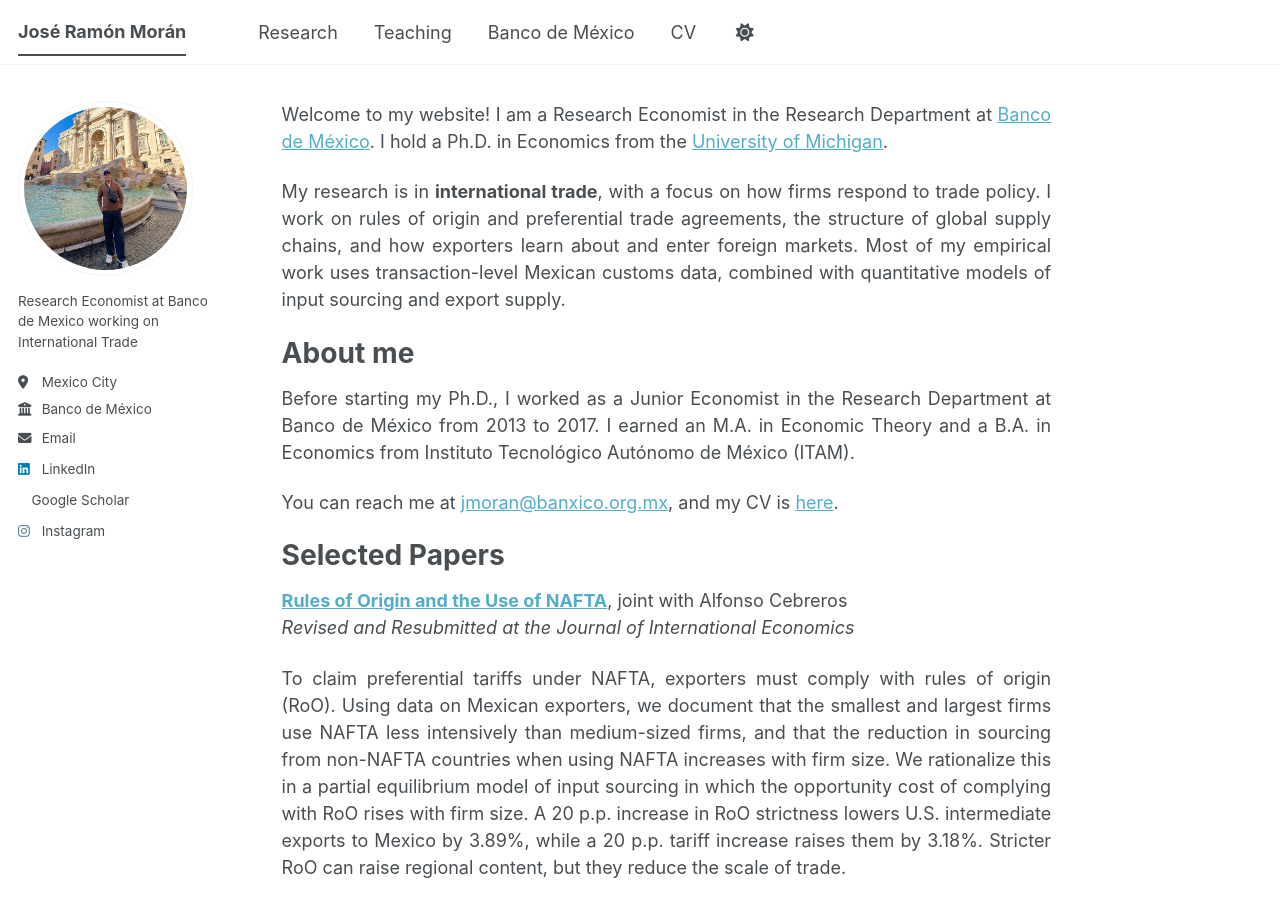
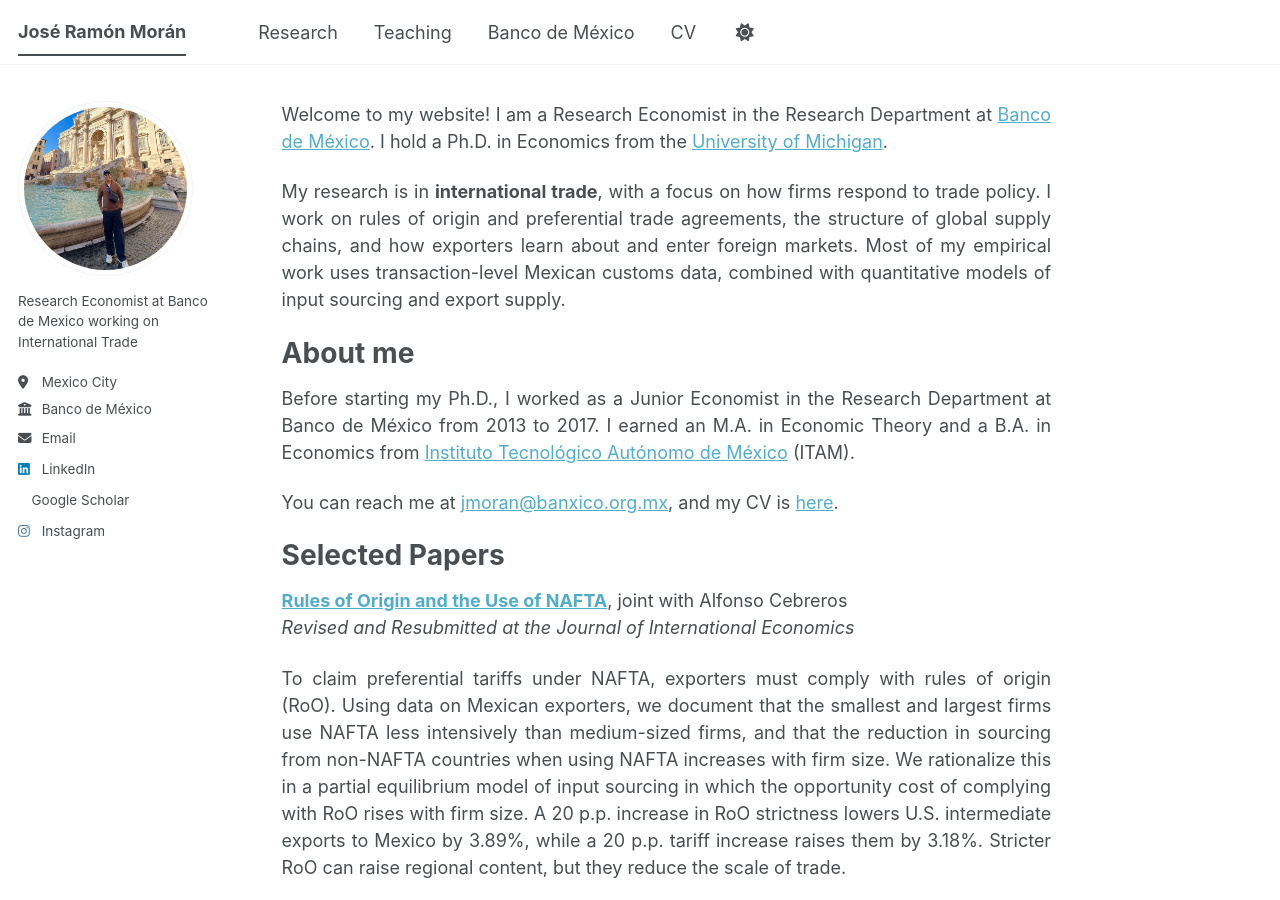
Before and after one commit to joseramonmoran/joseramonmoran.github.io, a Jekyll site: the page built from _pages/about.md, in a window 1280 px wide and 900 px high. Built offline with Jekyll 4.4.1, drawn with Linux system fonts in a browser that asks for light colours; a style sheet for code colours, icons or effects is not loaded; part of the change alters nothing that is shown.

```diff
--- a/_pages/about.md
+++ b/_pages/about.md
@@ -13,7 +13,7 @@ My research is in **international trade**, with a focus on how firms respond to
 
 About me
 ======
-Before starting my Ph.D., I worked as a Junior Economist in the Research Department at Banco de México from 2013 to 2017. I earned an M.A. in Economic Theory and a B.A. in Economics from Instituto Tecnológico Autónomo de México (ITAM).
+Before starting my Ph.D., I worked as a Junior Economist in the Research Department at Banco de México from 2013 to 2017. I earned an M.A. in Economic Theory and a B.A. in Economics from [Instituto Tecnológico Autónomo de México](https://www.itam.mx/) (ITAM).
 
 You can reach me at [jmoran@banxico.org.mx](mailto:jmoran@banxico.org.mx), and my CV is [here]({{ site.papersurl }}/Moran_Jose_CV.pdf).
 
```
